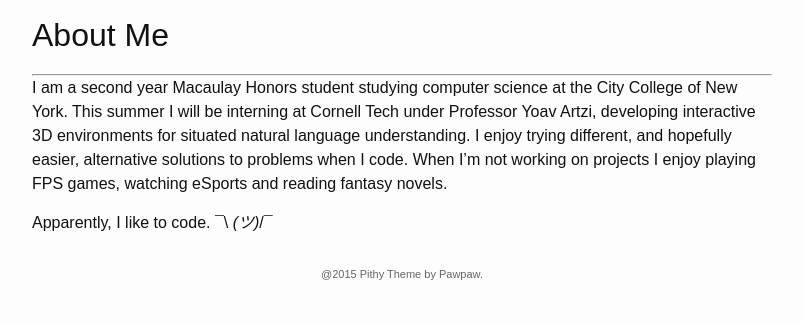
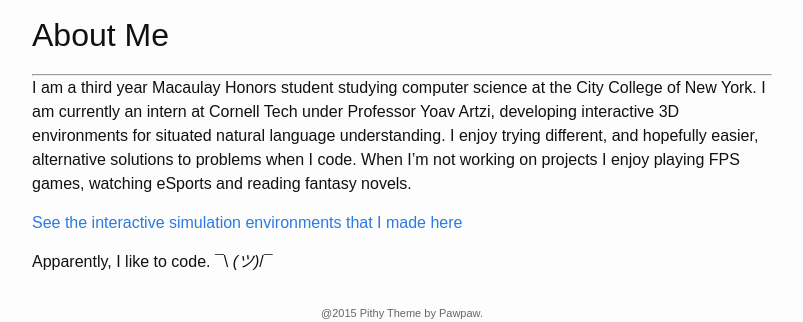
Before and after one commit to s1cyan/s1cyan.github.io, a Jekyll site: the page built from index.md, in a window 1280 px wide, cut to the strip 708-1030 px from the top of the page. Shown: the whole strip, without its empty margins (238-1041 px from the left). Built offline with Jekyll 4.4.1, drawn with Linux system fonts in a browser that asks for light colours; before the commit the page ends 991 px from its top, so only the background shows below that.

Commit message:
updated resume - added in cornell project link, updated some info

```diff
--- a/index.md
+++ b/index.md
@@ -8,9 +8,13 @@ layout: default
 ---
 
 
-I am a second year Macaulay Honors student studying computer science at
-the City College of New York. This summer I will be interning at Cornell Tech under Professor Yoav Artzi, developing interactive 3D environments for situated natural language understanding. I enjoy trying different,
+I am a third year Macaulay Honors student studying computer science at
+the City College of New York. I am currently an intern at Cornell Tech under Professor Yoav Artzi, developing interactive 3D environments for situated natural language understanding. I enjoy trying different,
 and hopefully easier, alternative solutions to problems when I code. When I'm not
 working on projects I enjoy playing FPS games, watching eSports and reading fantasy novels.
 
+
+<a href="http://ec2-52-91-17-127.compute-1.amazonaws.com" target="_blank">See the interactive simulation environments that I made here</a>
+
+
 Apparently, I like to code. ¯\ _(ツ)_/¯
--- a/projects.html
+++ b/projects.html
@@ -3,11 +3,11 @@ layout: page
 title: Projects
 ---
 <h1><a href="https://github.com/s1cyan/Cacti" target="_blank">Cacti</a></h1>
-WIP for CCNY ACM Software Competition. Cacti is a web app, being developed with Django and Materialize, that is aimed at
+Submission for Spring 2016 CCNY ACM Software Competition. Cacti is a web app, developed with Django and Materialize, that is aimed at
 college/university students, with the intention of making hanging out between classes easier. Instead of getting out of class and texting multiple friends "Hey are
 you free?", a student can use the app to check who is free at the moment and for
 how long they will be free; saving the student from sending unnecessary texts
-and also does not distract friends who are currently in class.
+and also does not distract friends who are currently in class. I worked on the user and user friend management system as well as some of the front end design.
 
 
 <br></br>
```
Also changed, not shown: 2 other files.
